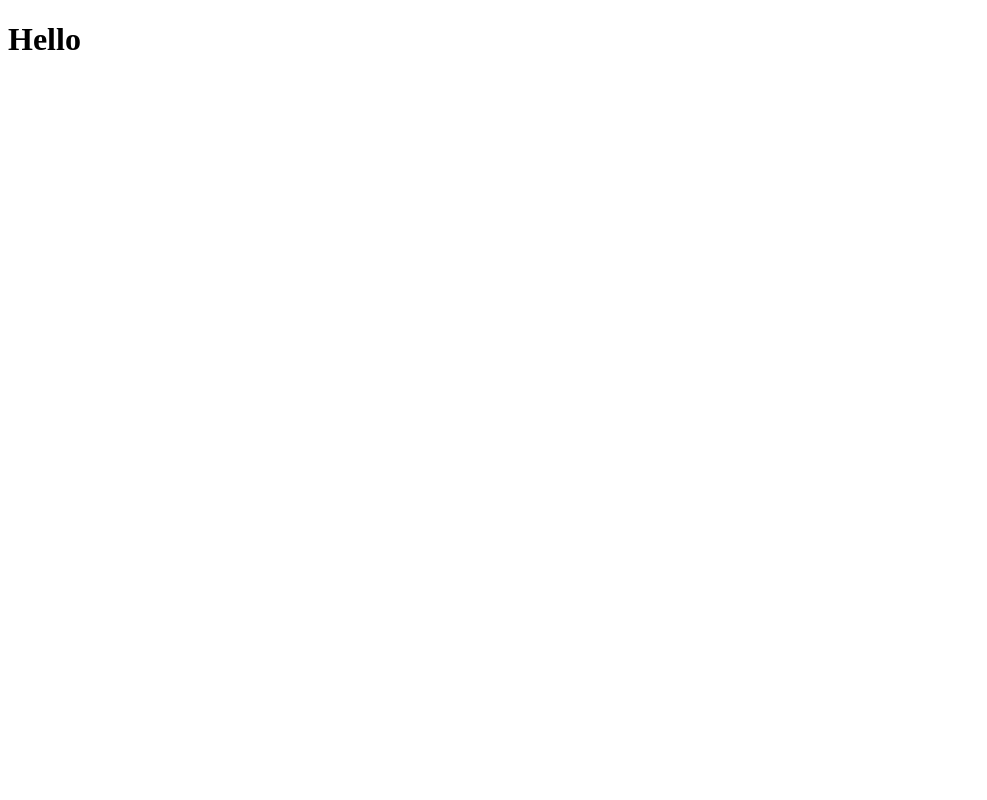
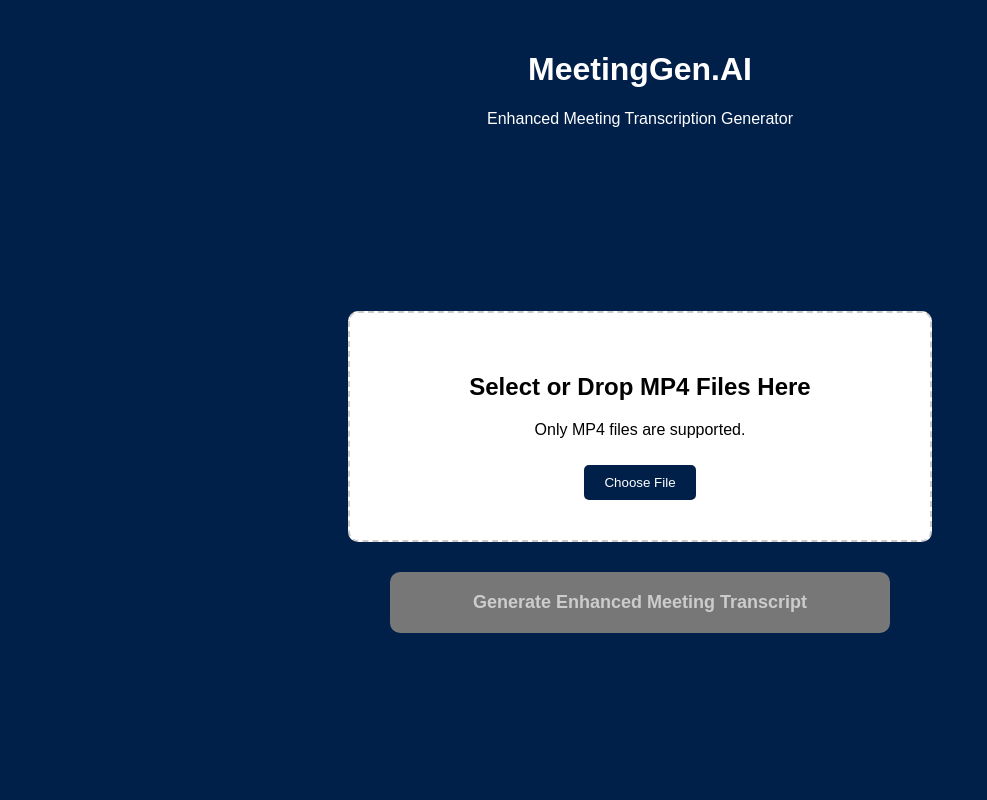
Before and after one commit to jm252/meeting-gen, a Flask app: page / in a window 1280 px wide. Before the commit the part shown is almost empty. Shown: the whole page, without its empty margins (0-987 px from the left). Run offline with Flask 3, Linux system fonts and the light colour scheme.

Commit message:
basic homepage

```diff
--- /dev/null
+++ b/static/index.js
@@ -0,0 +1,65 @@
+// static/index.js
+
+const uploadArea = document.getElementById('upload-area');
+const fileInput = document.getElementById('file-input');
+const fileSelect = document.getElementById('file-select');
+const fileList = document.getElementById('file-list');
+const generateBtn = document.getElementById('generate-btn');
+
+// Open file dialog when "Choose File" button is clicked
+fileSelect.addEventListener('click', () => fileInput.click());
+
+// Handle file selection via the input field
+fileInput.addEventListener('change', handleFiles);
+
+// Highlight area when file is dragged over it
+uploadArea.addEventListener('dragover', (event) => {
+    event.preventDefault();
+    uploadArea.classList.add('drag-over');
+});
+
+// Remove highlight when file is dragged out
+uploadArea.addEventListener('dragleave', () => {
+    uploadArea.classList.remove('drag-over');
+});
+
+// Handle file drop
+uploadArea.addEventListener('drop', (event) => {
+    event.preventDefault();
+    uploadArea.classList.remove('drag-over');
+
+    const files = event.dataTransfer.files;
+    handleFiles({ target: { files } });
+});
+
+// Display selected files (only MP4) and enable button
+function handleFiles(event) {
+    const files = event.target.files;
+    fileList.innerHTML = ''; // Clear the list
+
+    const validFiles = Array.from(files).filter(file => file.type === 'video/mp4');
+
+    if (validFiles.length === 0) {
+        fileList.textContent = 'Please select only MP4 files.';
+        disableGenerateButton();
+    } else {
+        validFiles.forEach((file) => {
+            const listItem = document.createElement('p');
+            listItem.textContent = `🎥 ${file.name}`;
+            fileList.appendChild(listItem);
+        });
+        enableGenerateButton();
+    }
+}
+
+// Enable the "Generate" button
+function enableGenerateButton() {
+    generateBtn.disabled = false;
+    generateBtn.classList.add('active');
+}
+
+// Disable the "Generate" button
+function disableGenerateButton() {
+    generateBtn.disabled = true;
+    generateBtn.classList.remove('active');
+}
--- /dev/null
+++ b/static/styles.css
@@ -0,0 +1,77 @@
+/* styles.css */
+
+body {
+    margin: 0;
+    padding: 0;
+    height: 100vh;
+    display: flex;
+    flex-direction: column;
+    background-color: #00204a;
+    font-family: Arial, sans-serif;
+    color: white;
+}
+
+header {
+    text-align: center;
+    margin-top: 30px;
+}
+
+main {
+    flex-grow: 1;
+    display: flex;
+    flex-direction: column;
+    align-items: center;
+    justify-content: center;
+    gap: 20px;
+}
+
+.upload-area {
+    background-color: white;
+    border: 2px dashed #ccc;
+    border-radius: 10px;
+    width: 60%;
+    max-width: 500px;
+    padding: 40px;
+    text-align: center;
+    color: black;
+    transition: border-color 0.3s, border-width 0.3s;
+}
+
+.upload-area.drag-over {
+    border-color: #00b300; /* Green color */
+    border-width: 4px;     /* Bolder border */
+}
+
+button {
+    background-color: #00204a;
+    color: white;
+    border: none;
+    padding: 10px 20px;
+    cursor: pointer;
+    margin-top: 10px;
+    border-radius: 5px;
+    transition: background-color 0.3s;
+}
+
+button:hover {
+    background-color: #003366;
+}
+
+.generate-btn {
+    width: 60%;
+    max-width: 500px;
+    padding: 20px;
+    font-size: 18px;
+    font-weight: bold;
+    border-radius: 10px;
+    cursor: not-allowed;
+    background-color: #777; /* Dull color when disabled */
+    color: #ccc;
+    transition: background-color 0.3s;
+}
+
+.generate-btn.active {
+    background-color: #00b300; /* Green when enabled */
+    color: white;
+    cursor: pointer;
+}
--- a/templates/index.html
+++ b/templates/index.html
@@ -3,9 +3,28 @@
 <head>
     <meta charset="UTF-8">
     <meta name="viewport" content="width=device-width, initial-scale=1.0">
-    <title>meeting-gen ai</title>
+    <title>MeetingGen.AI</title>
+    <link rel="stylesheet" href="{{ url_for('static', filename='styles.css') }}">
+    <script src="{{ url_for('static', filename='index.js') }}" defer></script>
 </head>
 <body>
-    <h1>Hello</h1>
+    <header>
+        <h1>MeetingGen.AI</h1>
+        <p>Enhanced Meeting Transcription Generator</p>
+    </header>
+    <main>
+        <div class="upload-area" id="upload-area">
+            <h2>Select or Drop MP4 Files Here</h2>
+            <p>Only MP4 files are supported.</p>
+            <form action="/upload" method="POST" enctype="multipart/form-data">
+                <input type="file" id="file-input" name="file" accept=".mp4" hidden multiple />
+                <button type="button" id="file-select">Choose File</button>
+                <div id="file-list"></div> <!-- Display selected files -->
+            </form>
+        </div>
+        <button id="generate-btn" class="generate-btn" disabled>
+            Generate Enhanced Meeting Transcript
+        </button>
+    </main>
 </body>
 </html>
```
